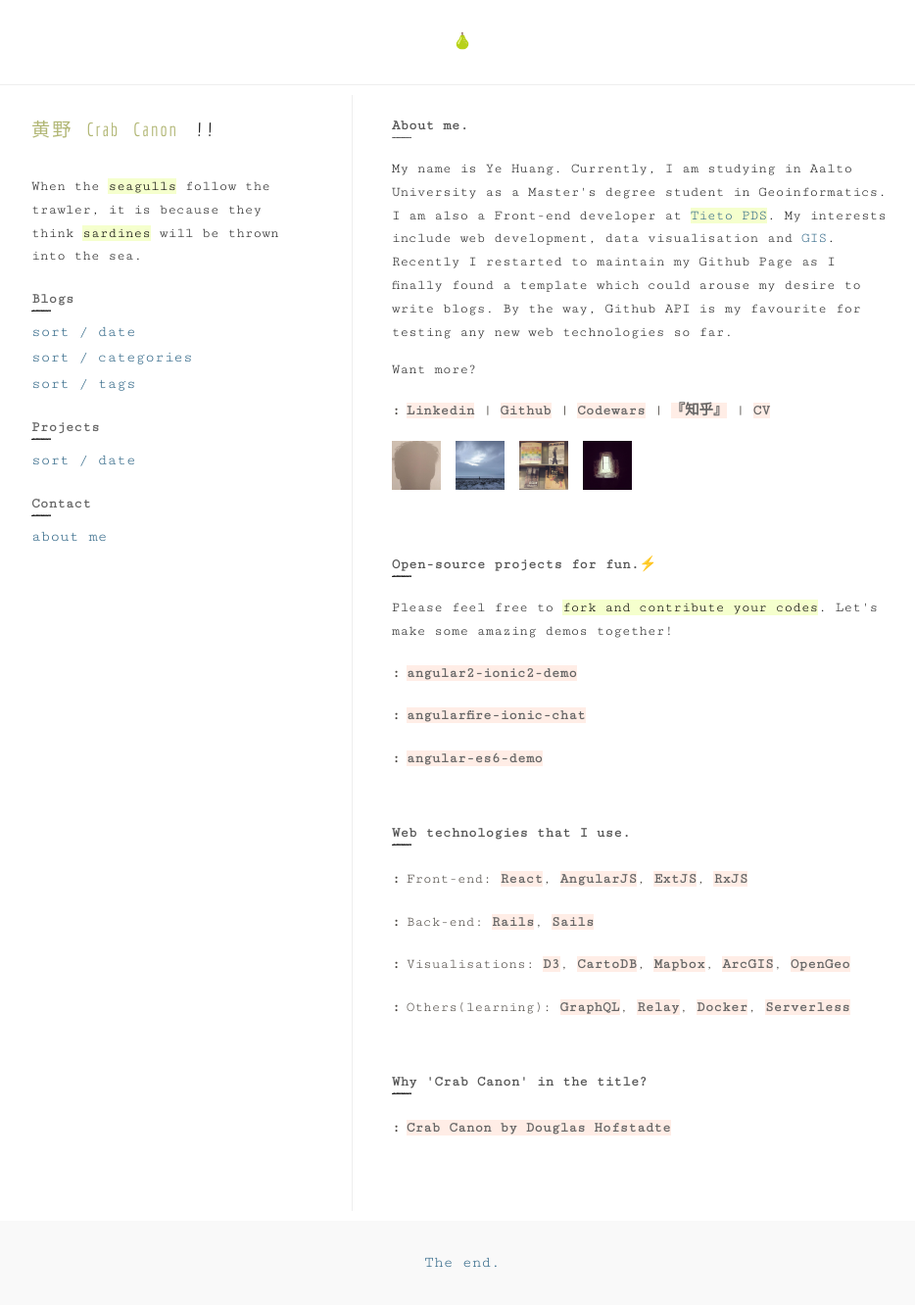
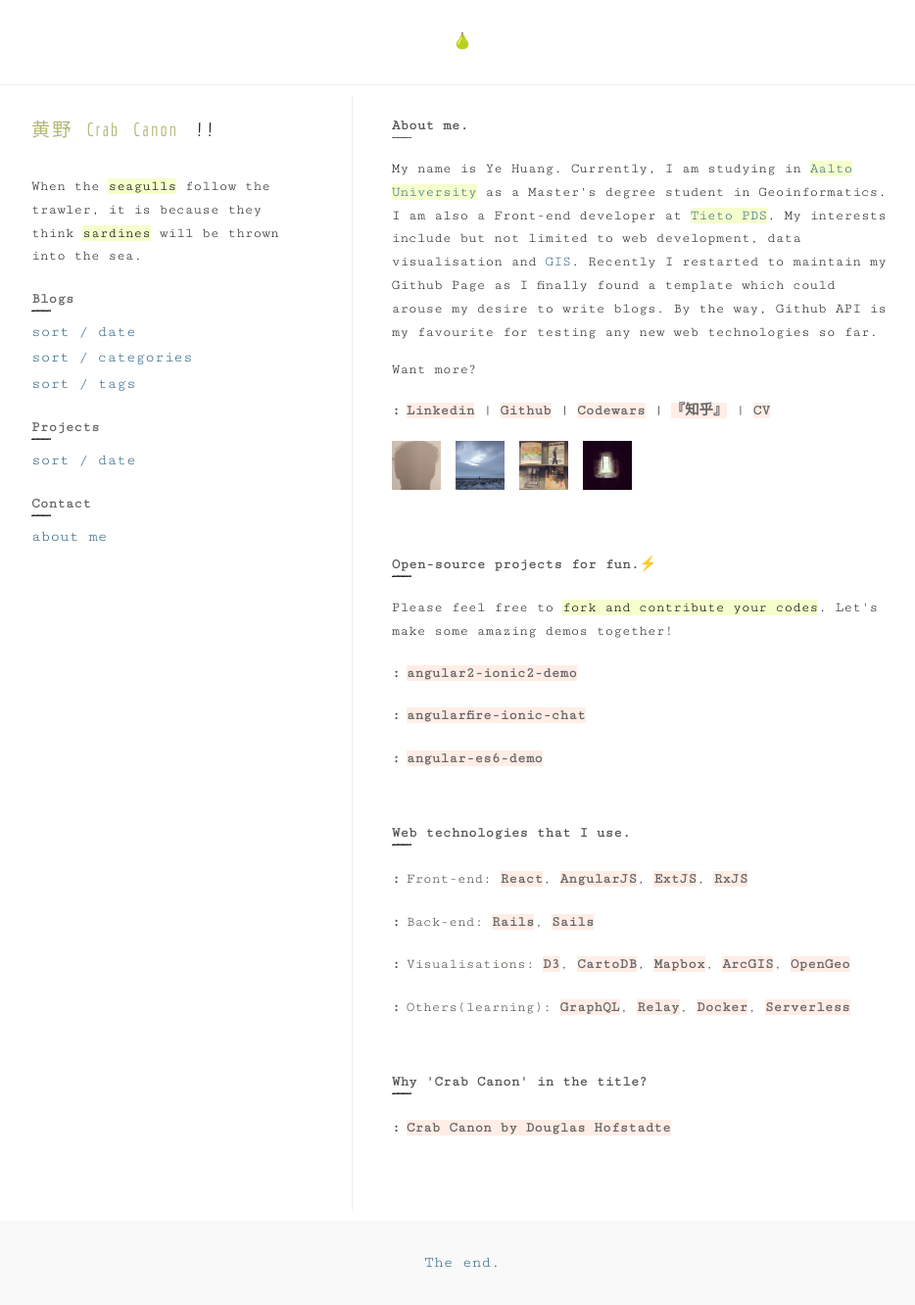
Before and after one commit to crabcanon/crabcanon.github.com, a Jekyll site: the page built from about/index.md, in a window 1280 px wide. Shown: the whole page at 98% size, without its empty margins (168-1102 px from the left). Built offline with Jekyll 4.4.1, drawn with Linux system fonts in a browser that asks for light colours; emoji names are drawn with the system emoji font.

Commit message:
Update about

```diff
--- a/about/index.md
+++ b/about/index.md
@@ -4,7 +4,7 @@
 
 <div class="about-page">
   <p class="sidebar-title about-me">About me.</p>
-  <p class="about-p">My name is Ye Huang. Currently, I am studying in Aalto University as a Master's degree student in Geoinformatics. I am also a Front-end developer at <mark><a href="https://www.tieto.com/product-development/overview">Tieto PDS</a></mark>. My interests include web development, data visualisation and <a href="http://www.esri.com/what-is-gis">GIS</a>. Recently I restarted to maintain my Github Page as I finally found a template which could arouse my desire to write blogs. By the way, Github API is my favourite for testing any new web technologies so far.</p>
+  <p class="about-p">My name is Ye Huang. Currently, I am studying in <mark><a href="http://www.aalto.fi/en/">Aalto University</a></mark> as a Master's degree student in Geoinformatics. I am also a Front-end developer at <mark><a href="https://www.tieto.com/product-development/overview">Tieto PDS</a></mark>. My interests include but not limited to web development, data visualisation and <a href="http://www.esri.com/what-is-gis">GIS</a>. Recently I restarted to maintain my Github Page as I finally found a template which could arouse my desire to write blogs. By the way, Github API is my favourite for testing any new web technologies so far.</p>
   <p class="about-p">Want more?</p>
   <ul class="list">
     <li><a href="https://fi.linkedin.com/pub/huang-ye/4a/668/425">Linkedin</a> | <a href="https://github.com/crabcanon">Github</a> | <a href="https://www.codewars.com/users/crabcanon">Codewars</a> | <a href="http://www.zhihu.com/people/ye-huang-7-35">『知乎』</a> | <a href="/assets/others/CV.pdf">CV</a></li>
```
